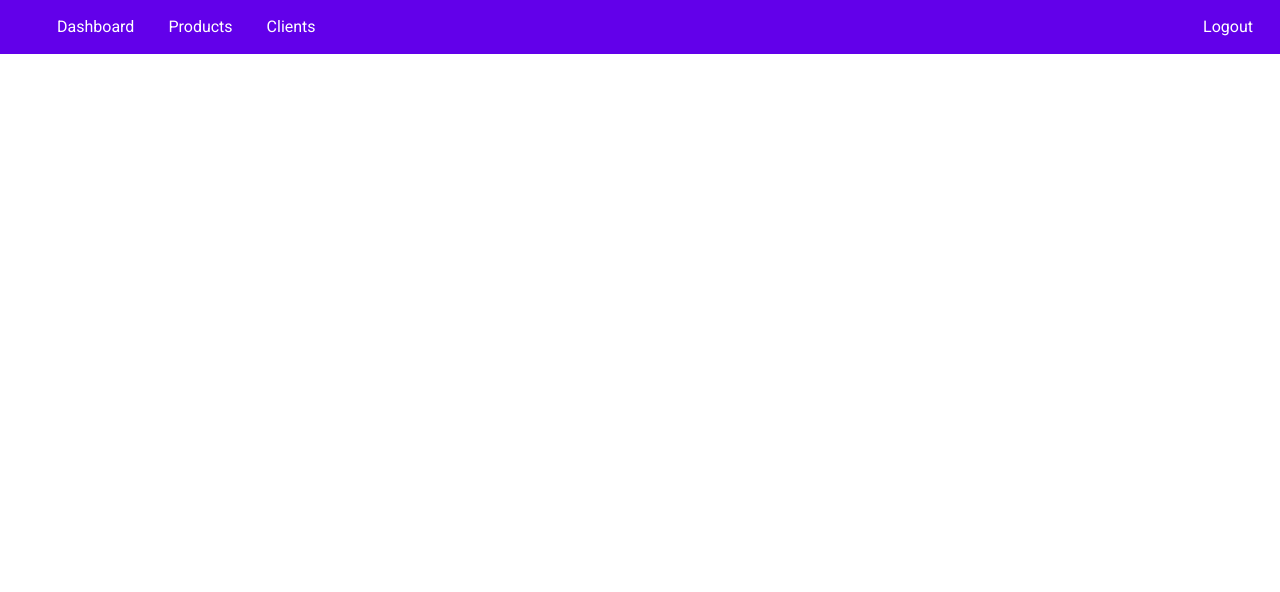
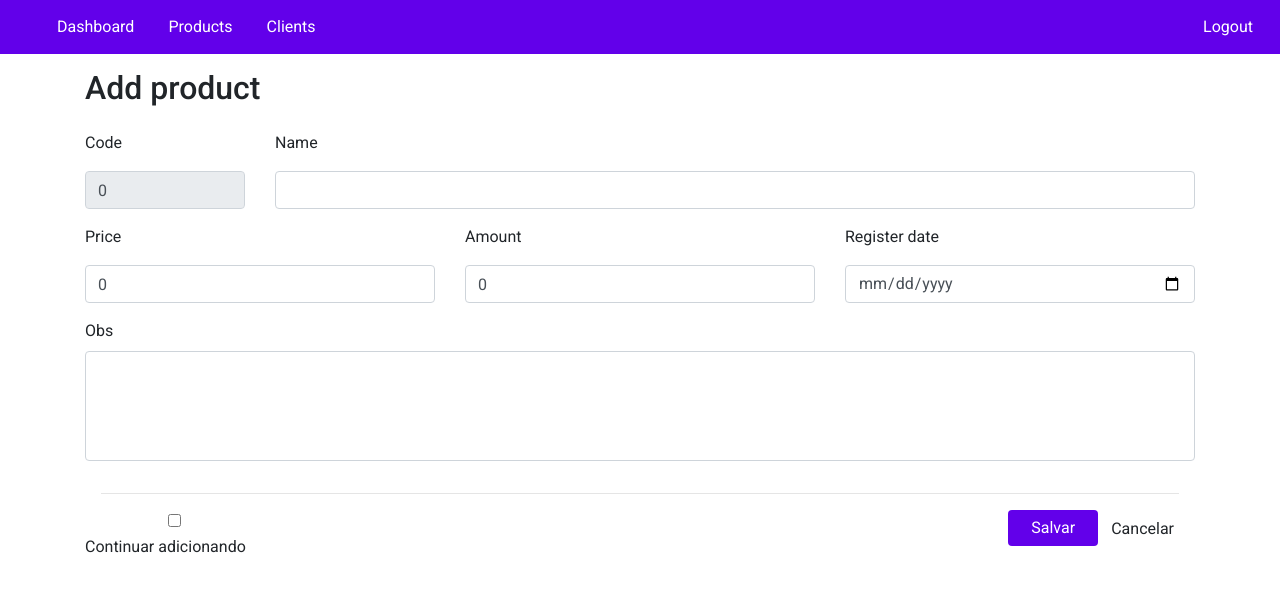
Before and after one commit to thiagocarvalho93/vue-basico, a Vue app: page /controle-de-produtos/editar in a window 1280 px wide. Shown: the top 592 px of the page. Built offline with nearby package versions, Linux system fonts and the light colour scheme.

Commit message:
Post de produto

```diff
--- a/src/App.vue
+++ b/src/App.vue
@@ -37,6 +37,26 @@ body {
   font-weight: 500;
 }
 
+/* Override */
+.btn-primary,
+.btn-primary:active,
+.btn-primary:focus,
+.btn-primary:focus-visible,
+.btn-primary:visited,
+.btn-primary:not(:disabled):not(.disabled):active {
+  color: #fff;
+  background-color: var(--primary-color);
+  border: var(--primary-color);
+  outline: none;
+  box-shadow: none;
+  min-width: 90px;
+}
+.btn-primary:hover {
+  color: #fff;
+  background-color: var(--secondary-color);
+  border-color: var(--secondary-color);
+}
+
 hr {
   margin: 0;
 }
--- a/src/models/Produto.js
+++ b/src/models/Produto.js
@@ -2,10 +2,18 @@ export default class Produto {
   constructor(obj) {
     obj = obj || {};
 
-    this.id = obj.id;
+    this.id = obj.id || 0;
     this.name = obj.name || "";
     this.price = obj.price || 0;
     this.amount = obj.amount || 0;
-    this.registerDate = obj.registerDate;
+    this.registerDate = obj.registerDate || "";
+  }
+
+  validarParaCadastro() {
+    return !!this.name;
+  }
+
+  validarParaAtualizar() {
+    return !!(this.id && this.name);
   }
 }
--- a/src/router/routes.js
+++ b/src/router/routes.js
@@ -50,4 +50,13 @@ export const routes = [
       requiredAuth: true,
     },
   },
+  {
+    path: "/controle-de-produtos/editar",
+    name: "EditarProduto",
+    component: CadastroProdutoView,
+    title: "Editar Produto",
+    meta: {
+      requiredAuth: true,
+    },
+  },
 ];
--- a/src/services/produto-service.js
+++ b/src/services/produto-service.js
@@ -1,6 +1,6 @@
 import api from "./api";
 
-export const obterTodos = async () => {
+const obterTodos = async () => {
   try {
     const response = await api.get("/produtos");
     return response;
@@ -9,7 +9,7 @@ export const obterTodos = async () => {
   }
 };
 
-export const obterPorId = async (id) => {
+const obterPorId = async (id) => {
   try {
     const response = await api.get(`/produtos/${id}`);
     return response;
@@ -18,7 +18,7 @@ export const obterPorId = async (id) => {
   }
 };
 
-export const cadastrar = async (produto) => {
+const cadastrar = async (produto) => {
   try {
     const response = await api.post(`/produtos`, produto);
     return response;
@@ -27,7 +27,7 @@ export const cadastrar = async (produto) => {
   }
 };
 
-export const atualizar = async (id, produto) => {
+const atualizar = async (id, produto) => {
   try {
     const response = await api.put(`/produtos/${id}`, produto);
     return response;
@@ -36,7 +36,7 @@ export const atualizar = async (id, produto) => {
   }
 };
 
-export const deletar = async (id) => {
+const deletar = async (id) => {
   try {
     const response = await api.delete(`/produtos/${id}`);
     return response;
@@ -44,3 +44,11 @@ export const deletar = async (id) => {
     return error.response;
   }
 };
+
+export default {
+  cadastrar,
+  atualizar,
+  deletar,
+  obterPorId,
+  obterTodos,
+};
--- a/src/views/CadastroProdutoView.vue
+++ b/src/views/CadastroProdutoView.vue
@@ -1,8 +1,8 @@
 <template>
   <div class="container">
-    <div class="row">
+    <div class="row mb-3">
       <div class="col-sm-12">
-        <h2 class="titulo">Add product</h2>
+        <h2 class="titulo">{{ modoCadastro ? "Add" : "Edit" }} product</h2>
       </div>
     </div>
 
@@ -10,56 +10,159 @@
       <div class="col-sm-2">
         <div class="form-group">
           <label for="id">Code</label>
-          <input id="id" type="text" class="form-control" disabled />
+          <input
+            id="id"
+            v-model="produto.id"
+            type="text"
+            class="form-control"
+            disabled
+          />
         </div>
       </div>
 
       <div class="col-sm-10">
         <div class="form-group">
           <label for="nome">Name</label>
-          <input id="nome" type="text" class="form-control" />
+          <input
+            id="nome"
+            v-model="produto.name"
+            type="text"
+            class="form-control"
+          />
         </div>
       </div>
 
       <div class="col-sm-4">
         <div class="form-group">
           <label for="price">Price</label>
-          <input id="price" type="text" class="form-control" />
+          <input
+            id="price"
+            v-model="produto.price"
+            type="text"
+            class="form-control"
+          />
         </div>
       </div>
 
       <div class="col-sm-4">
         <div class="form-group">
           <label for="amount">Amount</label>
-          <input id="amount" type="text" class="form-control" />
+          <input
+            id="amount"
+            v-model="produto.amount"
+            type="text"
+            class="form-control"
+          />
         </div>
       </div>
 
       <div class="col-sm-4">
         <div class="form-group">
           <label for="date">Register date</label>
-          <input id="date" type="date" class="form-control" />
+          <input
+            id="date"
+            v-model="produto.registerDate"
+            type="date"
+            class="form-control"
+          />
         </div>
       </div>
 
       <div class="col-sm-12">
         <div class="form-group">
           <label for="obs">Obs</label>
-          <textarea id="obs" class="form-control" rows="4" />
+          <textarea
+            id="obs"
+            v-model="produto.obs"
+            class="form-control"
+            rows="4"
+          />
         </div>
       </div>
     </div>
 
     <div class="row">
       <div class="col-sm-12">
-        <hr>
+        <hr class="m-3" />
+      </div>
+
+      <div class="col-sm-12">
+        <div v-if="modoCadastro" class="form-check-inline">
+          <label class="form-check-label">
+            <input
+              v-model="continuarAdicionando"
+              type="checkbox"
+              class="form-check-input"
+              value=""
+            />Continuar adicionando
+          </label>
+        </div>
+
+        <button @click="cancelarAcao" class="btn btn-default mr-2 float-right">
+          Cancelar
+        </button>
+        <button @click="salvarProduto" class="btn btn-primary float-right">
+          Salvar
+        </button>
       </div>
     </div>
   </div>
 </template>
 
 <script>
-export default {};
+import Produto from "@/models/Produto";
+import ProdutoService from "@/services/produto-service";
+
+export default {
+  name: "ProdutoView",
+  data() {
+    return {
+      produto: new Produto(),
+      modoCadastro: true,
+      continuarAdicionando: false,
+    };
+  },
+  mounted() {
+    let id = this.$route.params.id;
+    if (!id) return;
+
+    this.modoCadastro = false;
+    this.obterProdutoPorId(id);
+  },
+  methods: {
+    async obterProdutoPorId(id) {
+      const response = await ProdutoService.obterPorId(id);
+      console.log(response);
+      this.produto = response.data;
+    },
+
+    async cadastrarProduto() {
+      if (!this.produto.validarParaCadastro) {
+        alert("O nome do produto é obrigatório!");
+        return;
+      }
+
+      const response = await ProdutoService.cadastrar(this.produto);
+      this.produto = new Produto();
+      alert("Produto adicionado com sucesso!");
+
+      console.log(response);
+      if (!this.continuarAdicionando) {
+        this.cancelarAcao();
+      }
+    },
+
+    atualizarProduto() {},
+
+    salvarProduto() {
+      this.modoCadastro ? this.cadastrarProduto() : this.atualizarProduto();
+    },
+
+    cancelarAcao() {
+      this.$router.push({ name: "ControleDeProdutos" });
+    },
+  },
+};
 </script>
 
 <style scoped>
--- a/src/views/ControleDeProdutosView.vue
+++ b/src/views/ControleDeProdutosView.vue
@@ -34,8 +34,14 @@
               <td>{{ item.amount }}</td>
               <td>{{ item.registerDate | data }}</td>
               <td>
-                <i @click="editarProduto" class="fas fa-pen table-icon"></i>
-                <i @click="excluirProduto" class="fas fa-trash table-icon"></i>
+                <i
+                  @click="editarProduto(item)"
+                  class="fas fa-pen table-icon"
+                ></i>
+                <i
+                  @click="excluirProduto(item)"
+                  class="fas fa-trash table-icon"
+                ></i>
               </td>
             </tr>
           </tbody>
@@ -46,21 +52,24 @@
 </template>
 <script>
 import ButtonComponent from "@/components/Button/ButtonComponent.vue";
-import { obterTodos } from "@/services/produto-service";
+import ProdutoService from "@/services/produto-service";
 import Produto from "@/models/Produto";
 import { aplicarMascaraEmDataIso } from "@/utils/conversor-data";
 import conversorMonetario from "@/utils/conversor-monetario";
 
 export default {
   name: "ControleDeProdutos",
+
   data() {
     return {
       produtos: [],
     };
   },
+
   components: {
     ButtonComponent,
   },
+
   filters: {
     data(data) {
       return aplicarMascaraEmDataIso(data);
@@ -69,18 +78,21 @@ export default {
       return conversorMonetario.aplicarMascaraParaRealComPrefixo(valor);
     },
   },
+
   methods: {
     async obterTodosOsProdutos() {
-      const response = await obterTodos();
+      const response = await ProdutoService.obterTodos();
       this.produtos = response.data.map((p) => new Produto(p));
-      console.log(this.produtos);
     },
     adicionarProduto() {
       this.$router.push({ name: "NovoProduto" });
     },
-    editarProduto() {},
+    editarProduto(produto) {
+      this.$router.push({ name: "EditarProduto", params: { id: produto.id } });
+    },
     excluirProduto() {},
   },
+
   mounted() {
     this.obterTodosOsProdutos();
   },
```
